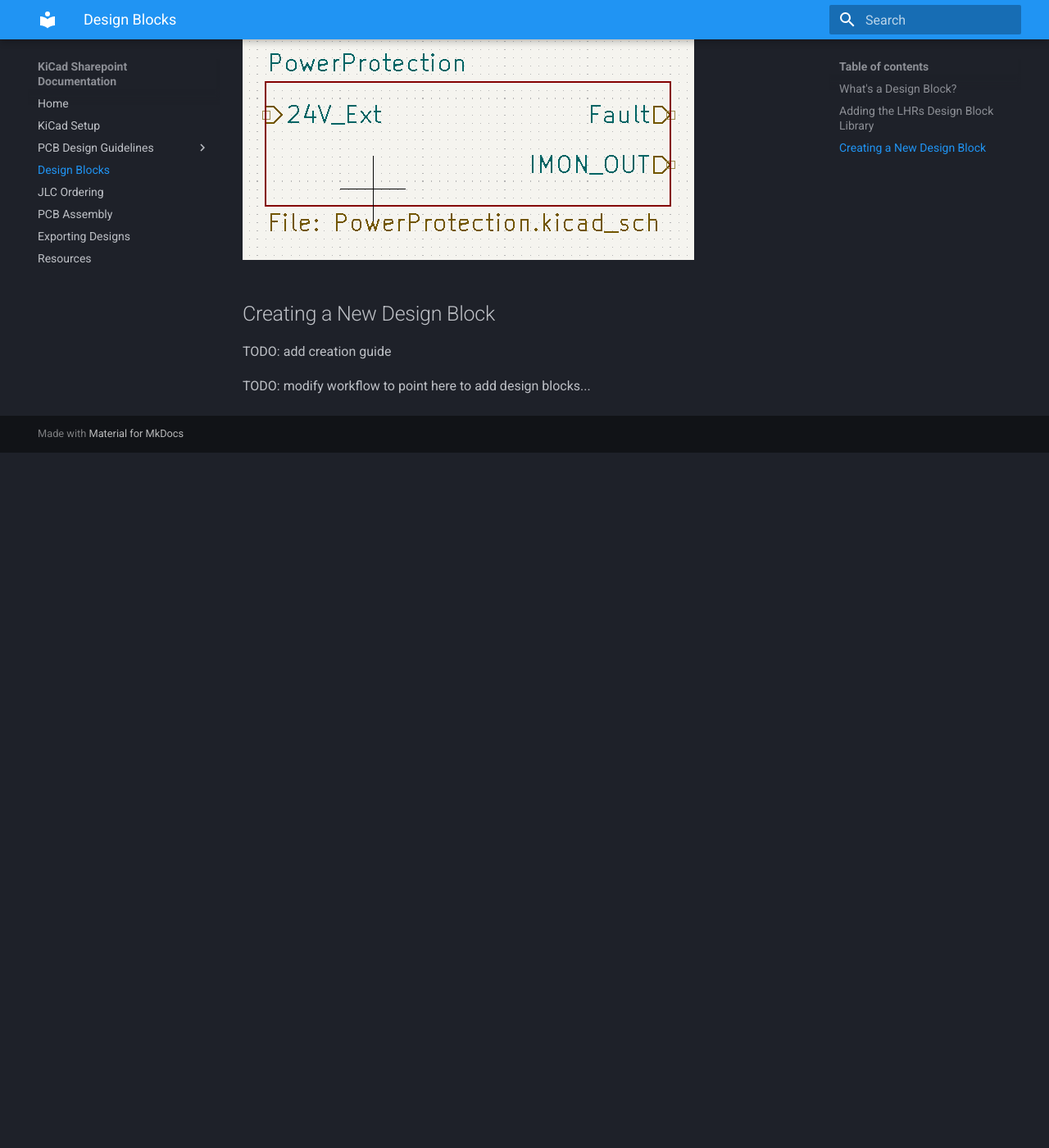
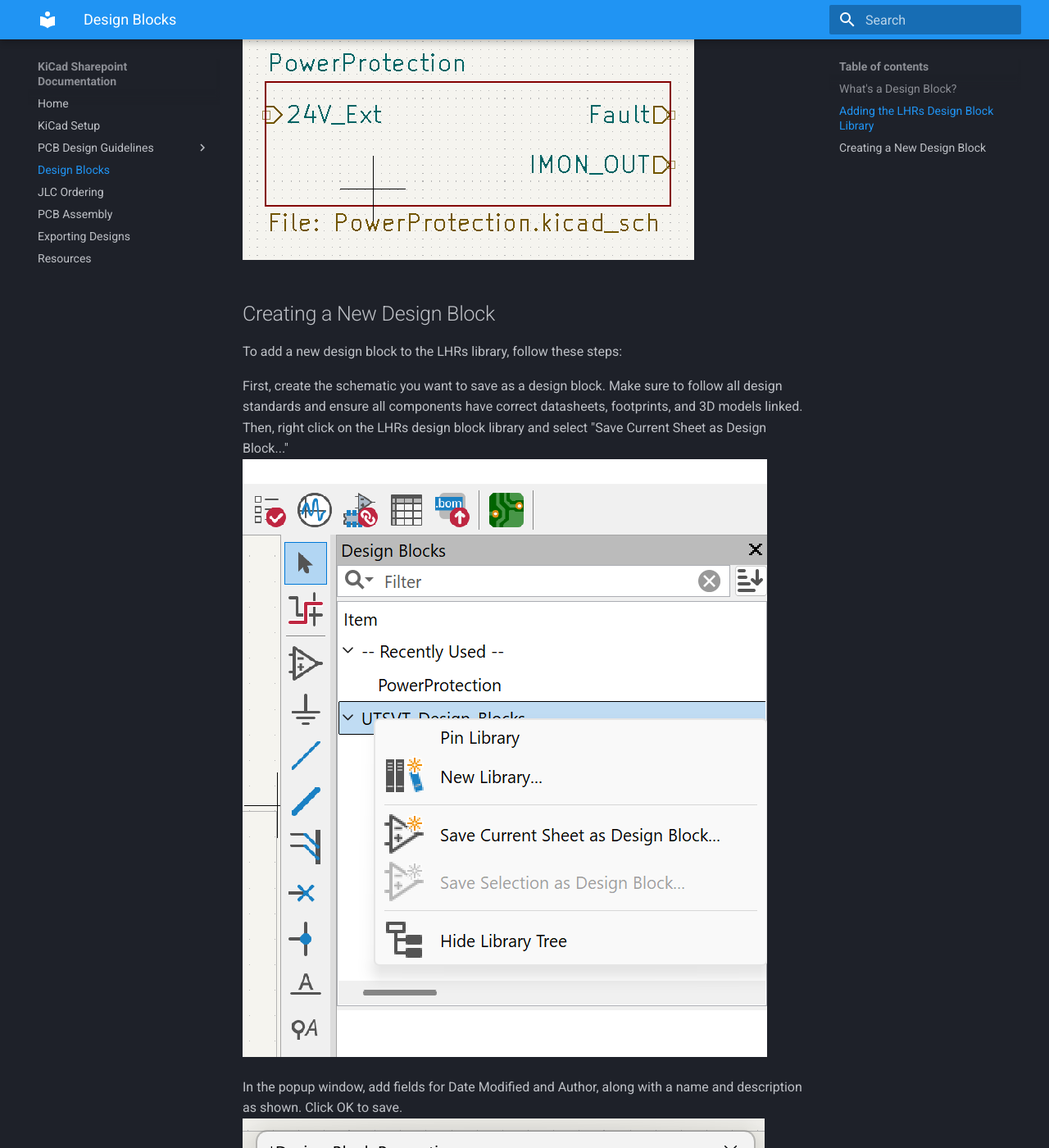
Before and after one commit to lhr-solar/KiCAD-Sharepoint, an MkDocs documentation site: the page built from docs/Blocks.md, in a window 1280 px wide and 1400 px high, scrolled down 3411 px. Shown: the whole window at 82% size. Built offline with MkDocs 1.6.1 and Material for MkDocs 9.7.7, drawn with Linux system fonts in a browser that asks for light colours; before the commit the page ends 3963 px from its top, so only the background shows below that; some of the changed text lies outside the part shown.

Commit message:
creation guide

```diff
--- a/docs/Blocks.md
+++ b/docs/Blocks.md
@@ -23,7 +23,15 @@
 ![Design Block Subsheet](img/Design-Block-Subsheet.png)
 
 ## Creating a New Design Block
+To add a new design block to the LHRs library, follow these steps:
 
-TODO: add creation guide
+First, create the schematic you want to save as a design block. Make sure to follow all design standards and ensure all components have correct datasheets, footprints, and 3D models linked. Then, right click on the LHRs design block library and select "Save Current Sheet as Design Block..."
+![alt text](img/Design-Block-Save.png)
+
+In the popup window, add fields for Date Modified and Author, along with a name and description as shown. Click OK to save.
+![alt text](img/Design-Block-Properties.png)
+
+To modify an existing block, simply save the current sheet with the same name as the existing one and click Overwrite.
+![alt text](img/Design-Block-Overwrite.png)
 
 TODO: modify workflow to point here to add design blocks...
```
Also changed, not shown: docs/img/Design-Block-Overwrite.png (added), docs/img/Design-Block-Properties.png (added), docs/img/Design-Block-Save.png (added).
